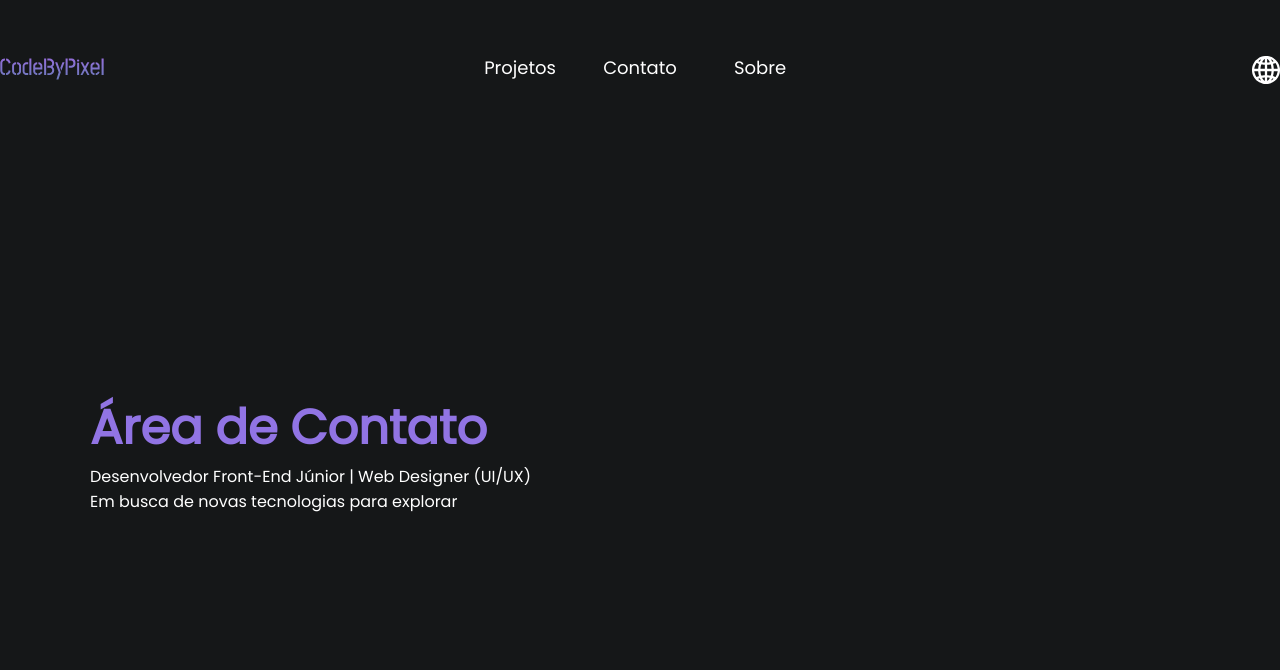
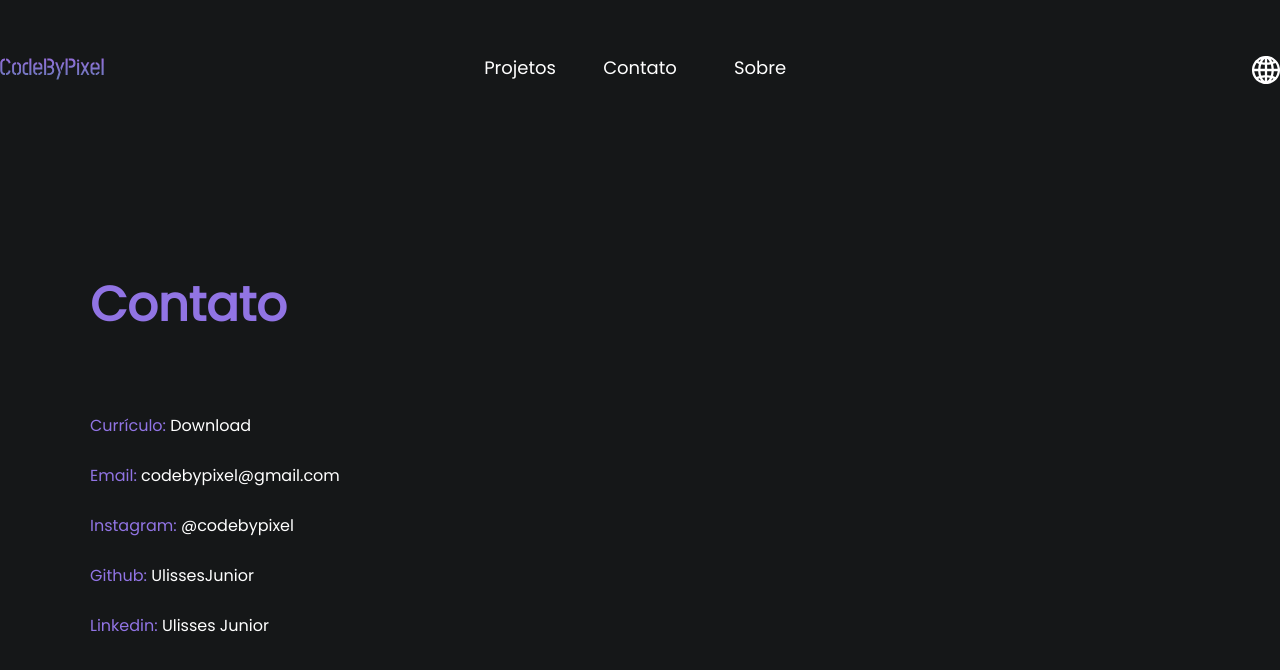
Before and after one commit to UlissesJunior/codebypixel, a React (Create React App) app: page /contato in a window 1280 px wide. Shown: the top 670 px of the page. Built offline with nearby package versions, Linux system fonts and the light colour scheme.

Commit message:
Index.js e Page Contato

```diff
--- a/src/components/contato.jsx
+++ b/src/components/contato.jsx
@@ -10,10 +10,14 @@ function Contato() {
         <div className="container-box">
           <div>
             <h1>
-              <span>Área de Contato</span>
+              <span>Contato</span>
             </h1>
-            <h2>Desenvolvedor Front-End Júnior | Web Designer (UI/UX)</h2>
-            <h2>Em busca de novas tecnologias para explorar</h2>
+            <h1><br /></h1>
+            <h2><span>Currículo:</span> Download</h2><br />
+            <h2><span>Email:</span> codebypixel@gmail.com</h2><br />
+            <h2><span>Instagram:</span> @codebypixel</h2><br />
+            <h2><span>Github:</span> UlissesJunior</h2><br />
+            <h2><span>Linkedin:</span> Ulisses Junior</h2>
           </div>
         </div>
       </div>
--- a/src/components/navbar.jsx
+++ b/src/components/navbar.jsx
@@ -8,7 +8,7 @@ function Nav() {
     <>
       <div className="nav-container">
         <div className="nav-left">
-        <Link to="/codebypixel/"><img src={Logo} alt="Logo" /></Link>
+        <Link to="/codebypixel"><img src={Logo} alt="Logo" /></Link>
         </div>
         <div className="nav-center">
           <Link to="/projetos"><ul>Projetos</ul></Link>
--- a/src/index.js
+++ b/src/index.js
@@ -9,7 +9,7 @@ import Contato from "./components/contato.jsx";
 render(
   <BrowserRouter>
     <Routes>
-      <Route path="/codebypixel/" element={<App />}>
+      <Route path="codebypixel" element={<App />}>
         <Route index element={<App />} /></Route>
         <Route path="sobre" element={<Sobre />}></Route>
         <Route path="projetos" element={<Projetos />}></Route>
```
